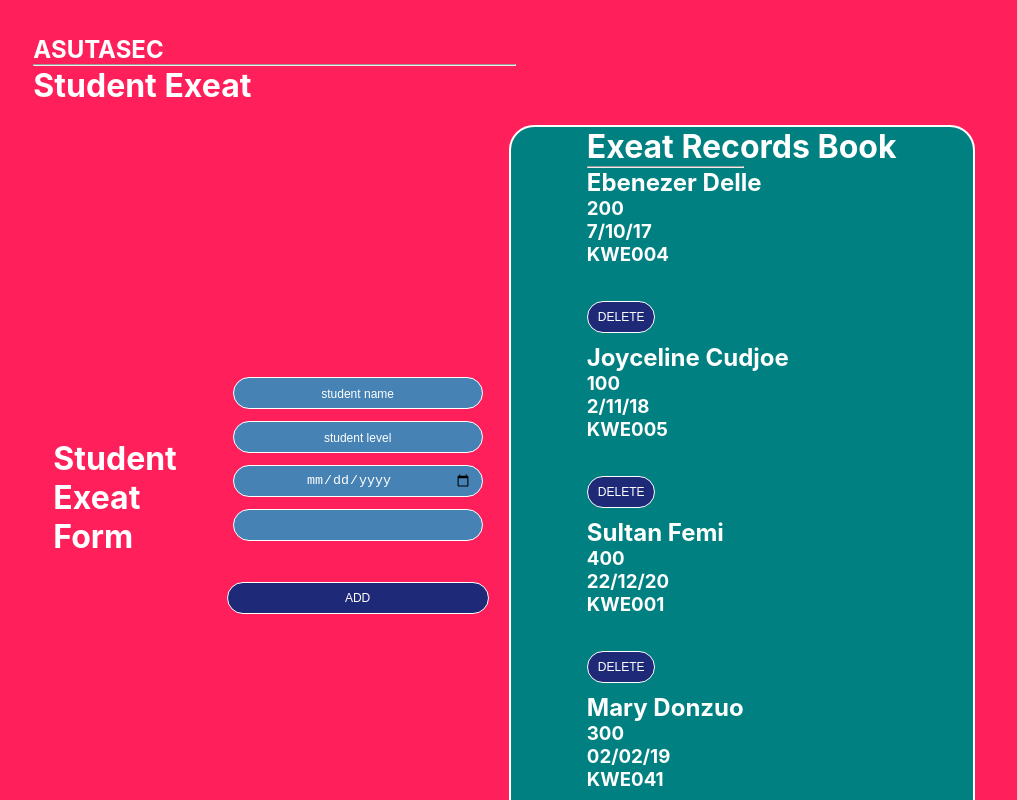
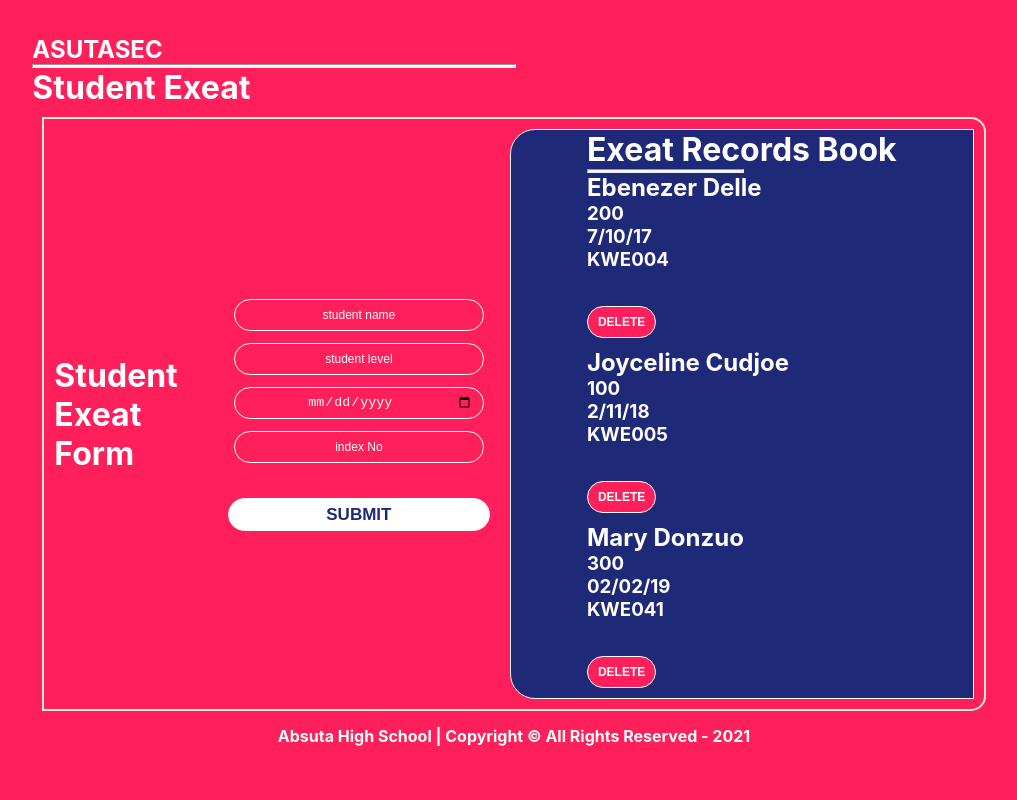
Before and after one commit to abdulsultans/React-JS-school-exeat, a React (Create React App) app: page / in a window 1280 px wide. Shown: the top 800 px of the page, without its empty margins (126-1143 px from the left). Built offline with nearby package versions, Linux system fonts and the light colour scheme.

Commit message:
made changes to csss

```diff
--- a/src/App.css
+++ b/src/App.css
@@ -1,28 +1,27 @@
-*{
+* {
   margin: 0px;
   padding: 0px;
 }
 
-.container{
+.container {
   border: 2px solid white;
   width: 100%;
-	height:12vh;
-	font-family: sans-serif;
-  background: transparent, rgb(187,187,245);
+  height: 12vh;
+  background: "";
   color: #fff;
 }
 
-body { display: flex;
+body {
+  display: flex;
   justify-content: center;
   align-items: center;
   margin: 25px;
   padding: 10px;
   background-color: #ff1f5a;
-  color:white;
-
+  color: white;
 }
 
-form{
+form {
   padding: 10px;
   margin: 10px;
   display: grid;
@@ -31,10 +30,10 @@ form{
   align-items: center;
 }
 
-input{
-  width:250px;
+input {
+  width: 250px;
   height: 32px;
-	background:steelblue;
+  background: transparent;
   border: 1px solid white;
   border-radius: 20px;
   margin: 6px;
@@ -45,18 +44,19 @@ input{
   color: white;
 }
 
-::placeholder{
+::placeholder {
   color: white;
   font-size: 12px;
 }
 
-button{
+button {
   width: auto;
-	background:#1e2a78;
+  background: #ff1f5a;
   border: 1px solid white;
   margin: 35px 0 10px;
   height: 32px;
   font-size: 12px;
+  font-weight: bold;
   border-radius: 20px;
   padding: 0 10px;
   box-sizing: border-box;
@@ -65,26 +65,40 @@ button{
   cursor: pointer;
 }
 
-.stud{
-  border: 2px solid white;
-  background-color: teal;
+.submit-btn{
+  color: #1e2a78;
+  font-size: 17px;
+  height: 50%;
+  width: auto;
+  border-radius: 25px;
+  background: #fff;
+
+}
+
+.stud {
+  border: 1px solid white;
+  background-color: #1e2a78;
   width: 100%;
   height: auto;
   display: grid;
   justify-content: center;
   align-items: center;
   grid-template-columns: repeat(3), 1fr;
-  border-radius: 25px;
+  border-radius: 25px 0 0 25px;
+  box-shadow: grey;
 }
 
-.App{
+.App {
   padding: 10px;
   margin: 10px;
-  display: flex;justify-content: center;
+  display: flex;
+  justify-content: center;
   align-items: center;
+  border: 2px solid blanchedalmond;
+  border-radius: 0 15px 15px 0;
 }
 
-footer{
+footer {
   display: flex;
   justify-content: center;
   align-items: center;
@@ -92,6 +106,10 @@ footer{
   padding: 5px;
 }
 
-hr{
+hr {
   width: 50%;
+  padding-bottom: 2px;
+  background-color: whitesmoke;
+  align-items: center;
+  justify-content: center;
 }
--- a/src/components/AddStudent.js
+++ b/src/components/AddStudent.js
@@ -31,10 +31,10 @@ function AddStudent() {
       />
       <input
         type="text"
-        pdatelaceholder="indexNo"
+        placeholder="index No"
         onChange={(e) => setIndexNo(e.target.value)}
       />
-      <button>ADD</button>
+      <button className="submit-btn">SUBMIT</button>
     </form>
   );
 }
--- a/src/context/StudentContext.js
+++ b/src/context/StudentContext.js
@@ -13,12 +13,6 @@ const initialState = [
     level: "100",
     date: "2/11/18",
     indexNo: "KWE005",
-  },
-  {
-    name: "Sultan Femi",
-    level: "400",
-    date: "22/12/20",
-    indexNo: "KWE001",
   },
   {
     name: "Mary Donzuo",
```
Lines whose indentation alone changed are shown as unchanged.
